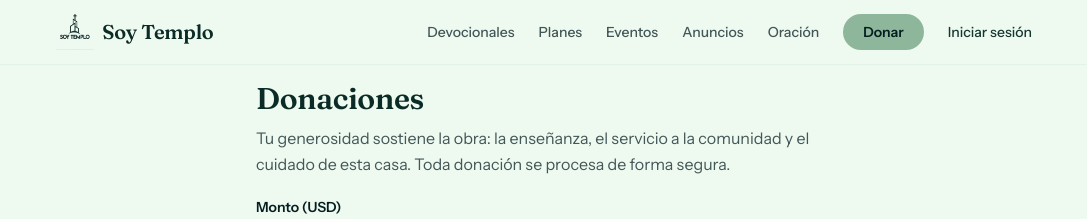
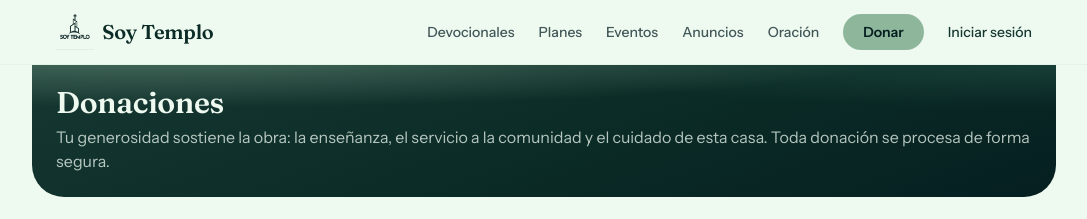
Before and after one commit to joelcastaneda777-coder/Soy-Templo, a Next.js app: page /donar in a window 1280 px wide. Shown: the top 219 px of the page, without its empty margins (96-1183 px from the left). Built offline with nearby package versions, Linux system fonts and the light colour scheme; no server answers; the database is empty.

Commit message:
Extender el hero de vidrio del inicio a las páginas principales (src/app/donar/page.tsx)

```diff
--- a/src/app/donar/page.tsx
+++ b/src/app/donar/page.tsx
@@ -1,5 +1,6 @@
 import type { Metadata } from "next";
 import { createClient } from "@/lib/supabase/server";
+import { PageHero } from "@/components/layout/page-hero";
 import { t } from "@/lib/i18n/es";
 import { DonationForm } from "./donation-form";
 
@@ -14,16 +15,16 @@ export default async function DonatePage() {
     .order("name");
 
   return (
+    <div className="space-y-5">
+      <PageHero title={t.donate.title} subtitle={t.donate.intro} />
+
       <div className="mx-auto max-w-xl space-y-5">
-      <header>
-        <h1 className="font-display text-3xl font-semibold text-anil-800">{t.donate.title}</h1>
-        <p className="mt-2 leading-relaxed text-tinta-suave">{t.donate.intro}</p>
-      </header>
         <DonationForm categories={categories ?? []} />
         <p className="text-sm text-tinta-suave">{t.donate.bank}</p>
         <p className="text-xs text-tinta-suave">
           Los pagos se procesan mediante un proveedor certificado. Soy Templo no almacena datos de tarjetas.
         </p>
       </div>
+    </div>
   );
 }
```
Lines whose indentation alone changed are shown as unchanged.
